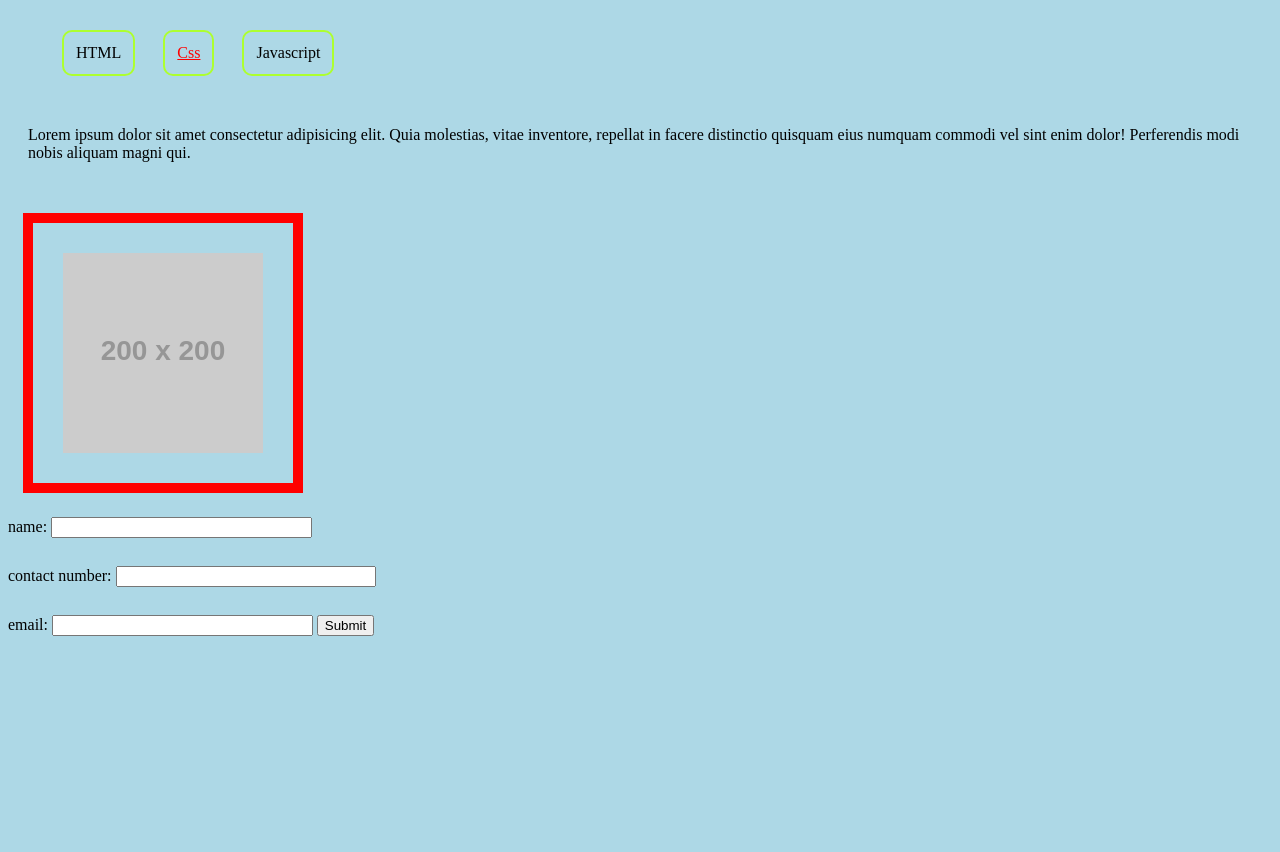
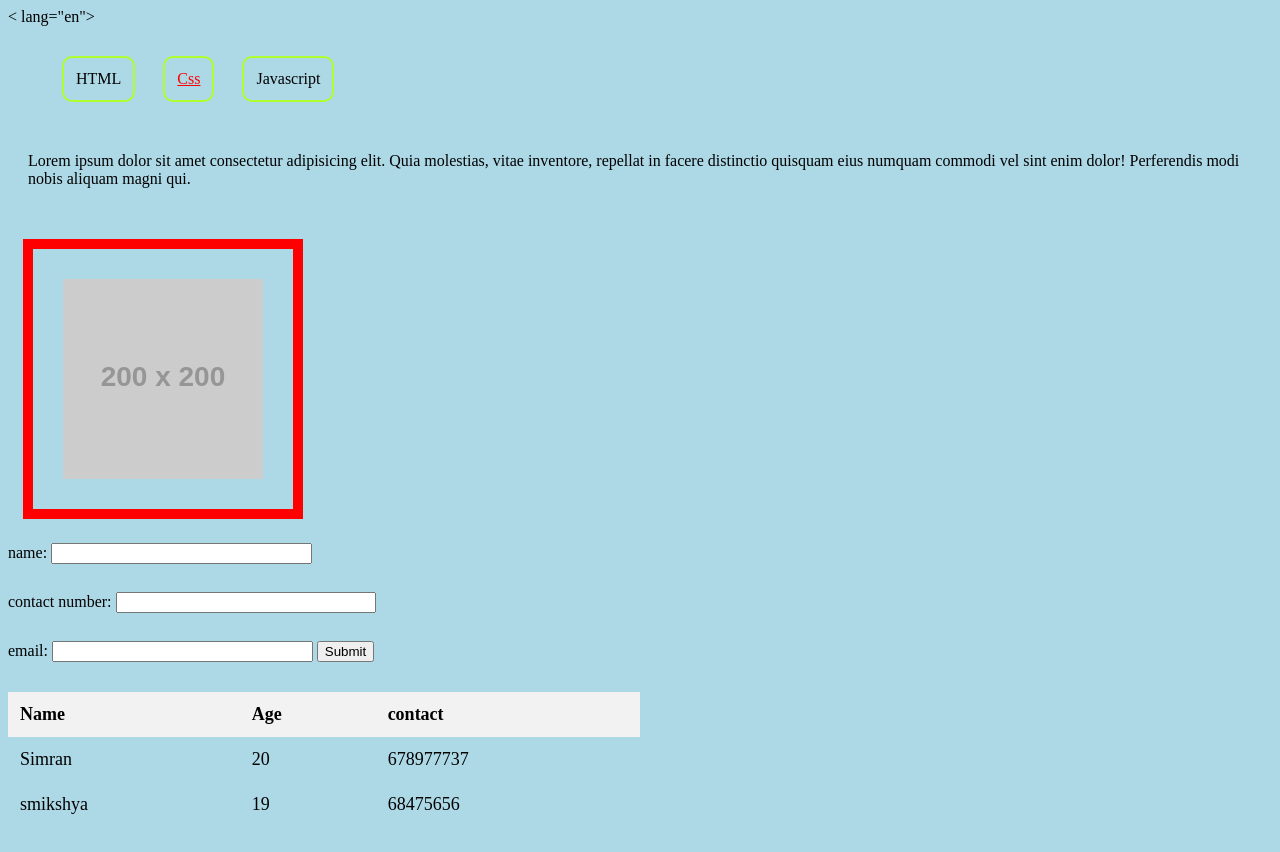
Before and after one commit to SimranRout87/NextgenDevHouse, a plain HTML site: page 01_html/CreatingCss.html in a window 1280 px wide. Before the commit the page ends 800 px from the top, so only its background shows below. Drawn offline with Linux system fonts and the light colour scheme; placeholder pictures from the web are drawn by us.

Commit message:
creating a table

```diff
--- a/01_html/CreatingCss.html
+++ b/01_html/CreatingCss.html
@@ -1,5 +1,5 @@
 <!DOCTYPE html>
-<html lang="en">
+< lang="en">
   <head>
     <meta charset="UTF-8" />
     <meta name="viewport" content="width=device-width, initial-scale=1.0" />
@@ -11,6 +11,7 @@
         @media(max-width:600px){
             body{
                 background-color: lightcoral;
+                font-family: cursive;
             }
         }
         .highlight{
@@ -42,6 +43,25 @@
             width: 20%;
             margin: 5px 0;
         }
+        table{
+            width: 50%;
+            border-collapse: collapse;
+            margin: 25px 0;
+            font-size: 18px;
+            text-align: left;
+        }
+        th,
+        td {
+            padding: 12px;
+            border-bottom: 1 px solid #ddd;
+        }
+        th{
+            background-color: #f2f2f2;
+            color: black;
+        }
+        tr:hover{
+            background-color: #f5f5f5;
+        }
     </style>
     </head>
     <nav>
@@ -70,5 +90,24 @@
             <input type="email"/>
             <input type="submit"/>
         </form>
+        <!-- creating a table -->
+
+        <table>
+        </tr><tr>
+            <th>Name</th>
+            <th>Age</th>
+            <th>contact</th>
+        </tr>
+        <tr>
+            <td>Simran</td>
+            <td>20</td>
+            <td>678977737</td>
+        </tr>
+        <tr>
+            <td>smikshya</td>
+            <td>19</td>
+            <td>68475656</td>
+        </table>
+
     </body>
     </html>
```
